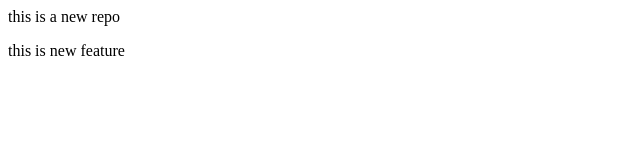
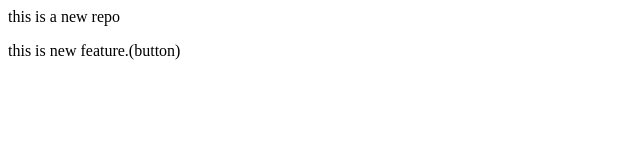
Before and after one commit to saniyasawal/localRepo, a plain HTML site: page index.html in a window 1280 px wide. Shown: the full height of the page, 0-640 px from the left. Drawn offline with Linux system fonts and the light colour scheme.

```diff
--- a/index.html
+++ b/index.html
@@ -1,2 +1,2 @@
 <p>this is a new repo</p>
-<p>this is new feature</p>
+<p>this is new feature.(button)</p>
```
